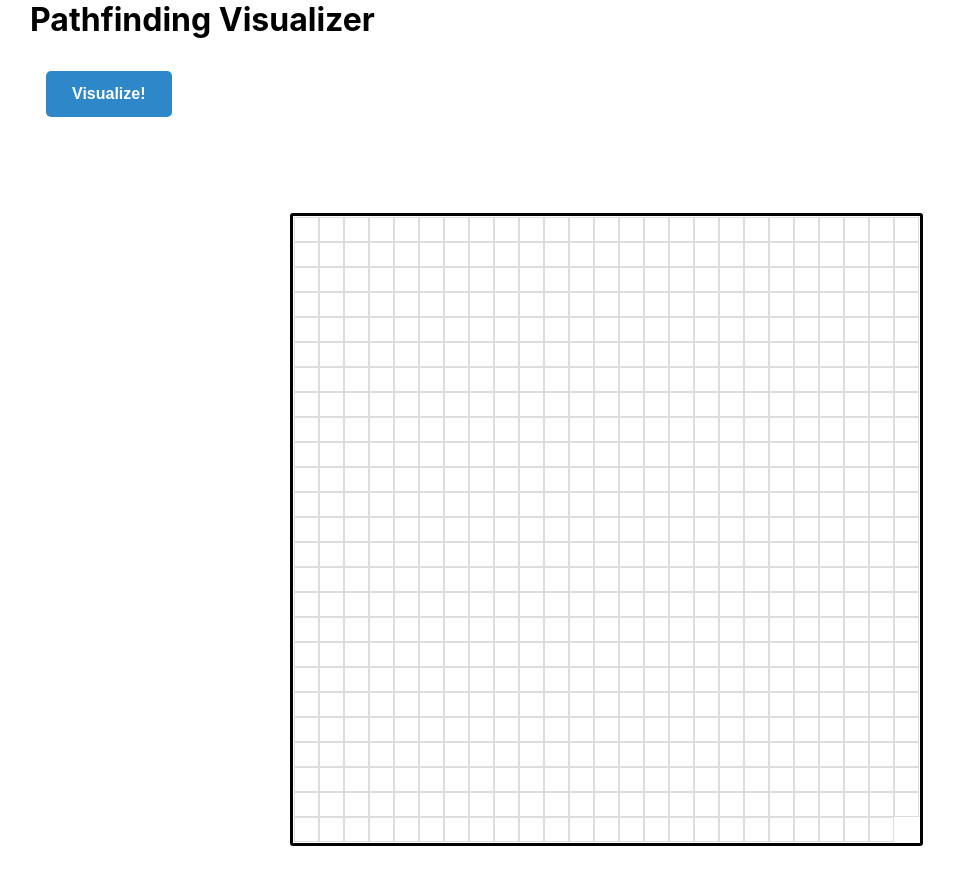
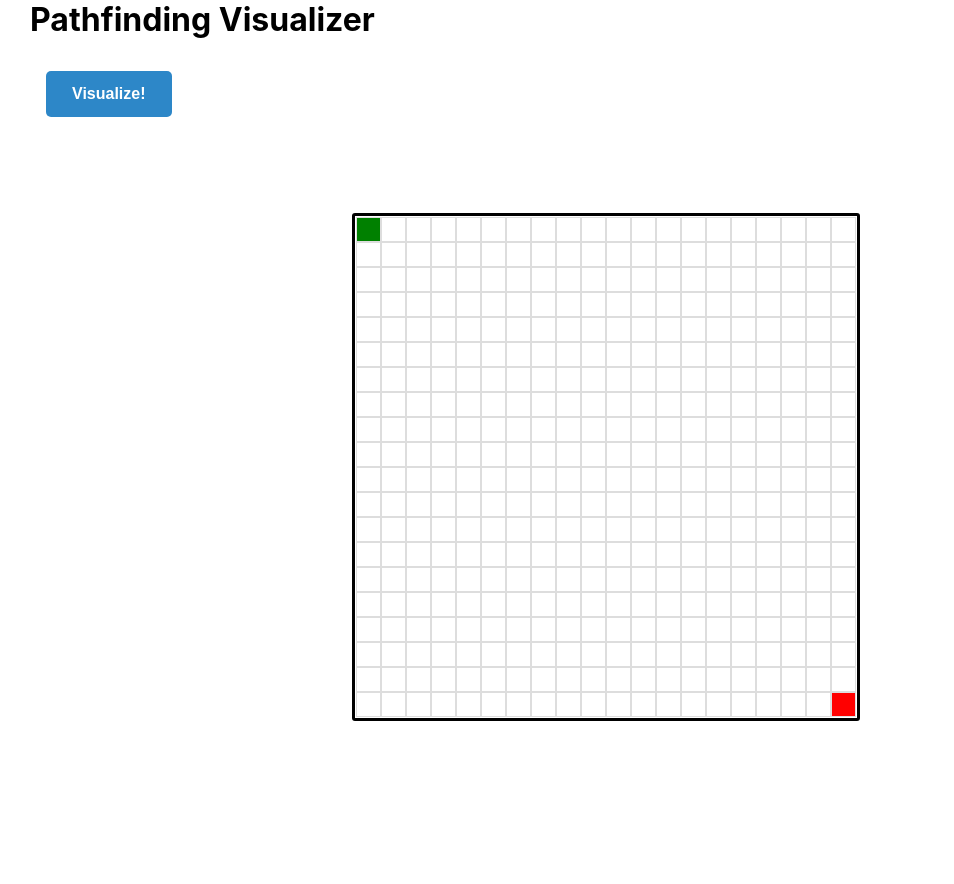
Before and after one commit to andrewphm/pathfinding, a React (Create React App) app: page / in a window 1280 px wide. Shown: the top 884 px of the page, without its empty margins (34-988 px from the left). After the commit the page ends 801 px from the top, so only its background shows below. Built offline with nearby package versions, Linux system fonts and the light colour scheme.

Commit message:
add start and target node. Add mousedown and mouseup functionality

```diff
--- a/src/components/Grid/index.js
+++ b/src/components/Grid/index.js
@@ -3,17 +3,14 @@ import React, { useReducer, useEffect } from "react";
 // Reducer
 // import { reducer } from "../../utility/reducer";
 
+let row = 20;
+let col = 20;
+
 const Grid = () => {
   // Set up state management for nodes
 
-  let row = 25;
-  let col = 25;
-  let root = document.getElementById("root");
-  root.style.setProperty("--grid-rows", row);
-  root.style.setProperty("--grid-columns", col);
-
+  const initialGridArr = (row, col) => {
     const defaultState = [];
-
     for (let x = 0; x < row; x++) {
       for (let y = 0; y < col; y++) {
         const node = {
@@ -26,35 +23,77 @@ const Grid = () => {
         defaultState.push(node);
       }
     }
+    const randIndex = Math.floor(Math.random() * (row * col));
+    const randIndex2 = Math.floor(Math.random() * (row * col));
+    defaultState[defaultState.length - 1].isTarget = true;
+    defaultState[0].isStart = true;
+    return defaultState;
+  };
+
+  let root = document.getElementById("root");
+  root.style.setProperty("--grid-rows", row);
+  root.style.setProperty("--grid-columns", col);
 
   const reducer = (state, action) => {
     if (action.type === "SET_TARGET") {
       console.log("reducer firing");
-      console.log(state);
-      let randNum = Math.floor(Math.random() * action.payload);
-      console.log(randNum);
-      let newState = state.filter((node, index) => index !== randNum);
-      console.log(newState);
-      return newState;
+      let randIndex = Math.floor(Math.random() * action.payload);
+      state[randIndex].isTarget = true;
+      console.log(state[randIndex]);
+      return state;
     }
   };
 
-  const [state, dispatch] = useReducer(reducer, defaultState);
+  const [state, dispatch] = useReducer(reducer, initialGridArr(row, col));
 
-  useEffect(() => {
-    let totalNodes = row * col;
-    dispatch({ type: "SET_TARGET", payload: totalNodes });
-    console.log("useEffect firing");
-  }, []);
+  const handleMouseDown = (target) => {
+    if (
+      !target.classList.contains("target") &&
+      !target.classList.contains("start")
+    ) {
+      target.classList.add("wall");
+    }
+  };
+
+  const handleMouseEnter = (target) => {};
+  const handleMouseUp = (target) => {
+    if (
+      !target.classList.contains("target") &&
+      !target.classList.contains("start")
+    ) {
+      target.classList.add("wall");
+    }
+  };
 
   return (
-    <div id="container">
+    <div
+      id="container"
+      onMouseDown={(event) => {
+        handleMouseDown(event.target);
+        console.log(event.target);
+      }}
+      onMouseEnter={(event) => {
+        handleMouseEnter(event.target);
+        console.log(event.target);
+      }}
+      onMouseUp={(event) => {
+        handleMouseUp(event.target);
+        console.log(event.target);
+      }}
+    >
       {state.map((e, index) => {
-        const { row, col, className } = e;
+        const { row, col, isTarget, isStart } = e;
+        let className = "";
+        if (isTarget) {
+          className = "target";
+        } else if (isStart) {
+          className = "start";
+        }
         return (
           <div
+            id={`node-${row}-${col}`}
             key={index}
-            className={`grid-item row-${row} col-${col} ${className}`}
+            className={`grid-item ${className}`}
           ></div>
         );
       })}
--- a/src/index.css
+++ b/src/index.css
@@ -97,6 +97,14 @@ nav {
   width: 25px;
 }
 
+.start {
+  background-color: green;
+}
+
 .target {
   background-color: red;
 }
+
+.wall {
+  background-color: var(--clr-primary-1);
+}
```
Lines whose indentation alone changed are shown as unchanged.
